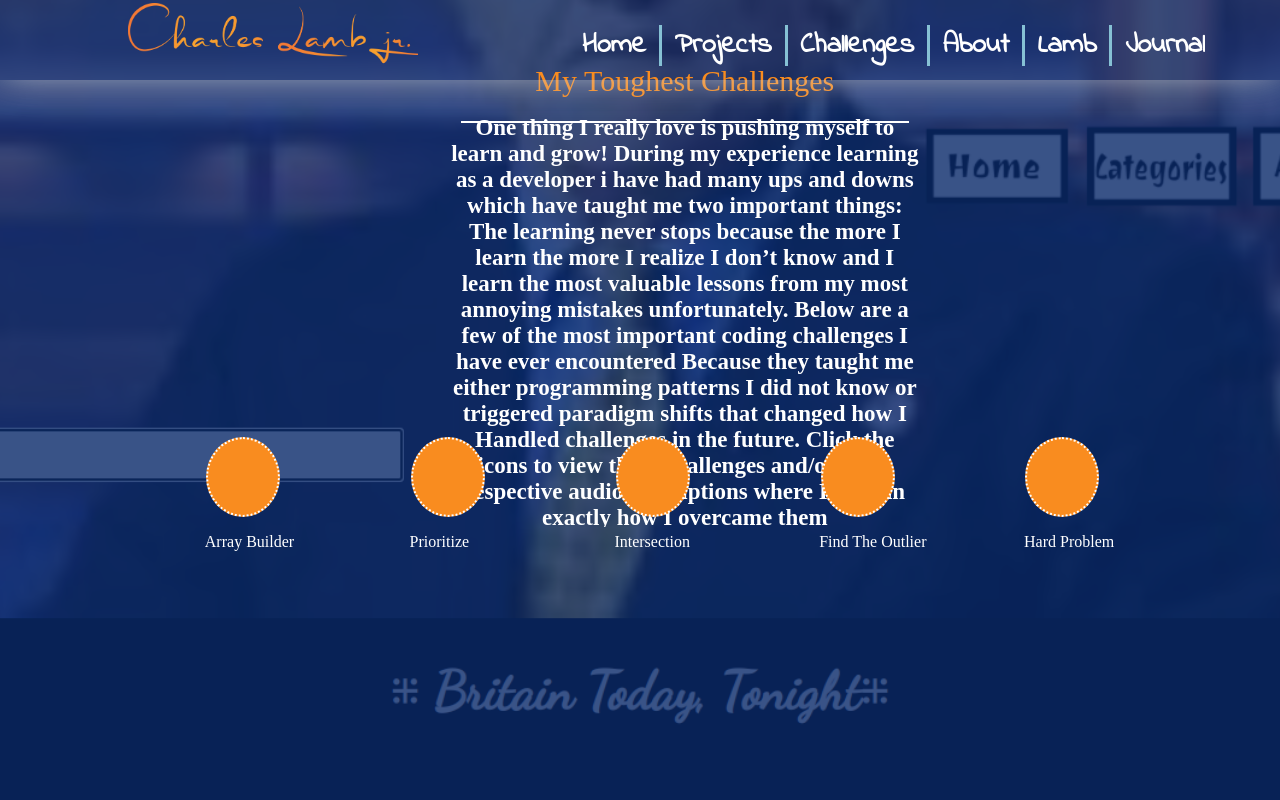
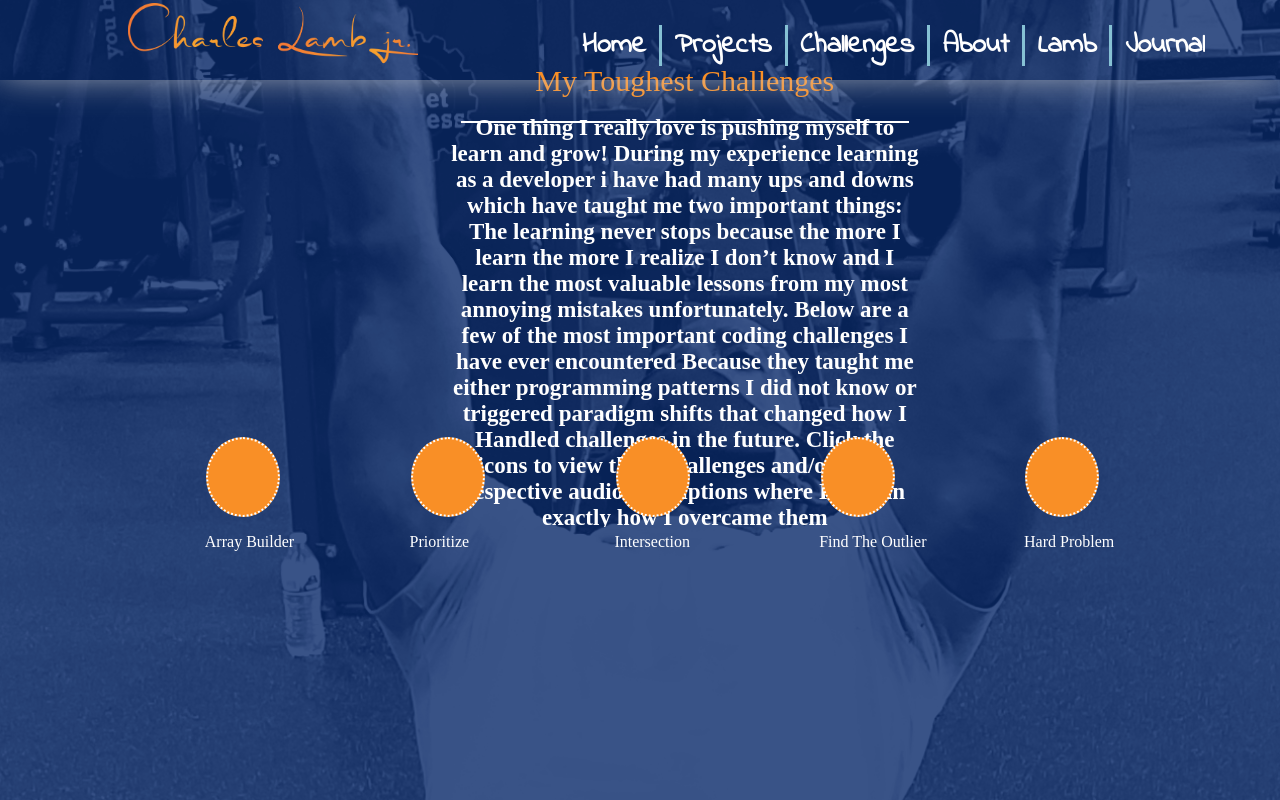
Before and after one commit to cyberstizz/charleslambjr, a React (Create React App) app: page /challenges in a window 1280 px wide. Built offline with nearby package versions, Linux system fonts and the light colour scheme; a web font is replaced by a local one.

Commit message:
added div to the entire page sandwiching all other divs

```diff
--- a/src/components/Challenges.css
+++ b/src/components/Challenges.css
@@ -4,7 +4,7 @@
 
 
 #fullPagePic{
-    background-image: url('../quickShowScreenshot.png');
+    background-image: url('../benchpressPic.png');
     background-position: center;
     background-size: cover;
     -webkit-background-size: cover;
--- a/src/components/Challenges.js
+++ b/src/components/Challenges.js
@@ -5,6 +5,8 @@ import './Challenges.css';
 const Challenges = () =>{
 return (
     <React.Fragment>
+        <div id="fullPagePic">
+
                  <div id="title">My Toughest Challenges</div>
                  <div id="arrayBuilder"></div>
                  <div id="titleDescription">One thing I really love is pushing myself to learn and grow!
@@ -46,12 +48,9 @@ Oh and in case you're wondering... yes that is me in the background overcoming o
 
 
 </div>
-<div id="fullPagePic">
 <div id="blueOverlay"></div>
 
           </div>
-<div id="blueOverlay"></div>
-
          </React.Fragment>
 )
 }
```
